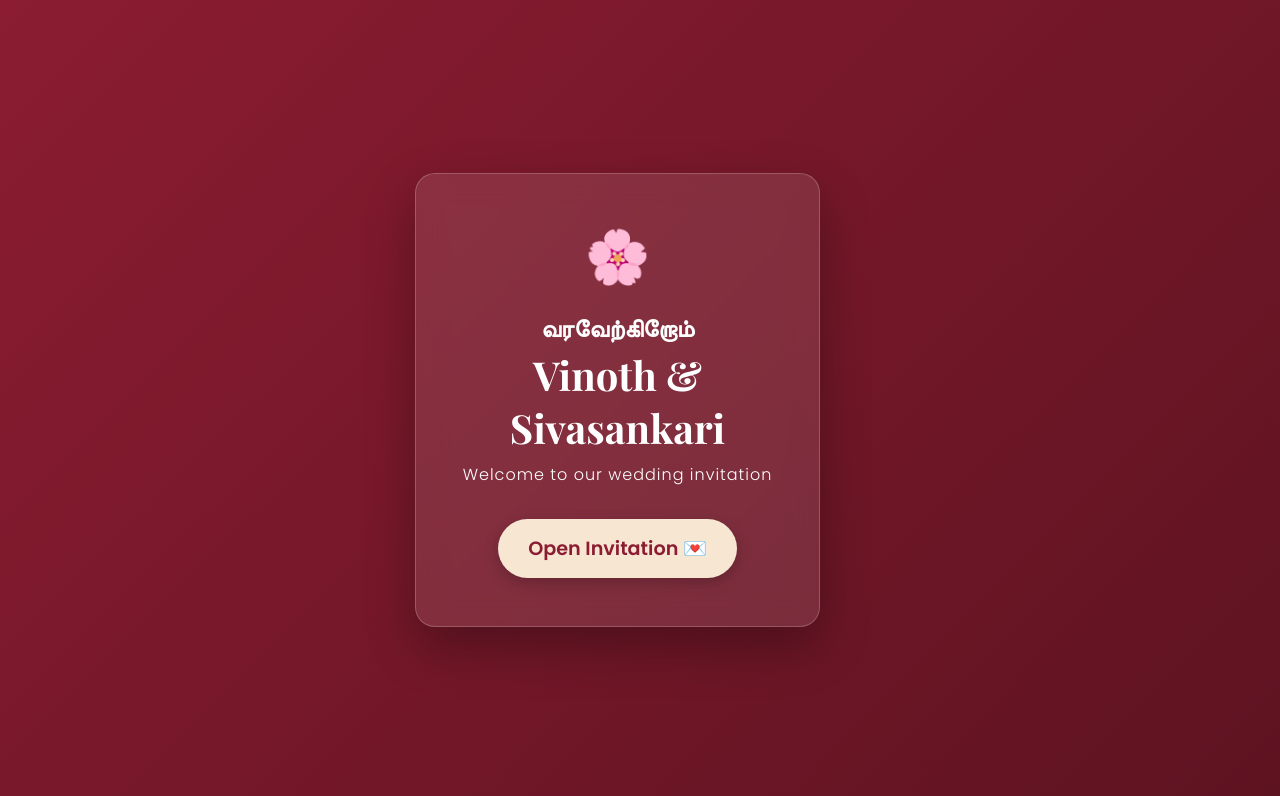
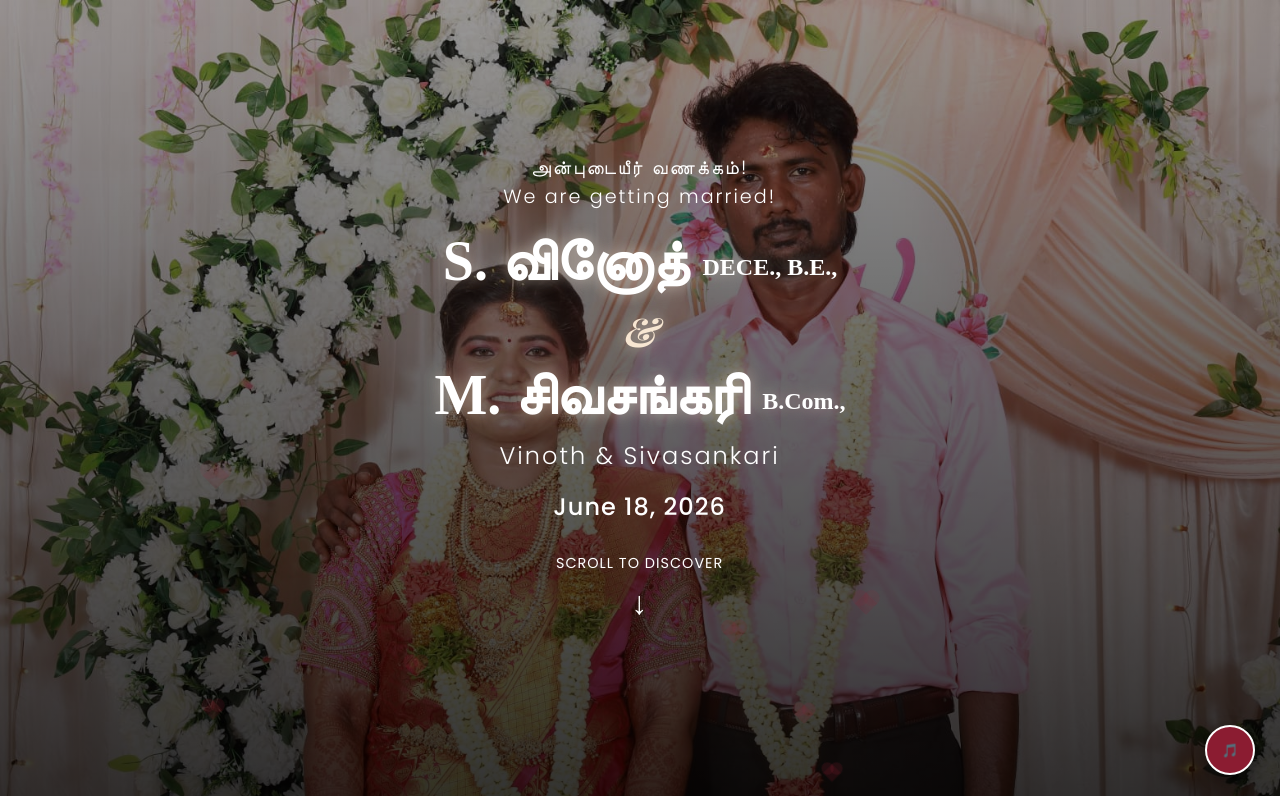
Before and after one commit to vijay00git/VinothSivasankari, a plain HTML site: page index.html in a window 1280 px wide. Shown: the top 796 px of the page. Drawn offline with nearby package versions, Linux system fonts and the light colour scheme; a web font is replaced by a local one.

Commit message:
Add files via upload

```diff
--- a/index.html
+++ b/index.html
@@ -15,8 +15,8 @@
 <body class="">
 
     <!-- Background Music -->
-    <audio id="background-music" loop>
-        <source src="Wedding Groom Entry With Nadaswaram  &amp; Thavil Accompany Kerala  Kochi.mp3" type="audio/mpeg">
+    <audio id="background-music" autoplay loop muted>
+        <source src="Tum Tum - Video Song  Enemy (Tamil)  Vishal,Arya  Anand Shankar  Vinod Kumar  Thaman S.mp3" type="audio/mpeg">
         Your browser does not support the audio element.
     </audio>
 
@@ -25,18 +25,7 @@
         <span class="icon">🎵</span>
     </button>
 
-    <!-- Welcome Overlay -->
-    <div id="welcome-overlay" class="welcome-overlay">
-        <div class="welcome-content" data-aos="zoom-in">
-            <div class="welcome-card">
-                <div class="flower-icon">🌸</div>
-                <h2 class="tamil-text">வரவேற்கிறோம்</h2>
-                <h1>Vinoth & Sivasankari</h1>
-                <p>Welcome to our wedding invitation</p>
-                <button id="open-invitation" class="btn-primary">Open Invitation 💌</button>
-            </div>
-        </div>
-    </div>
+
 
     <!-- Floating Hearts Container -->
     <div class="hearts-container" id="hearts-container"></div>
--- a/script.js
+++ b/script.js
@@ -28,42 +28,36 @@ function createHearts() {
 
 createHearts();
 
-// Audio Control & Welcome Overlay
+// Audio Control
 function initAudioControl() {
     const audio = document.getElementById('background-music');
-    const welcomeOverlay = document.getElementById('welcome-overlay');
-    const openBtn = document.getElementById('open-invitation');
     const musicBtn = document.getElementById('music-control');
 
-    if (!audio || !welcomeOverlay || !openBtn || !musicBtn) return;
+    if (!audio || !musicBtn) return;
 
-    // Initially hide scrollbar while overlay is active
-    document.body.style.overflow = 'hidden';
-
-    openBtn.addEventListener('click', function() {
-        // Start playing music
-        audio.play().then(() => {
-            console.log('Music started playing');
-            musicBtn.classList.add('playing');
-        }).catch(error => {
-            console.log('Audio playback failed:', error);
-        });
-
-        // Fade out overlay
-        welcomeOverlay.classList.add('fade-out');
-
-        // Restore scrolling
-        document.body.style.overflow = 'auto';
-
-        // Set a small delay before removing the overlay from DOM if desired,
-        // but visibility:hidden is usually enough with transition
-        setTimeout(() => {
-            welcomeOverlay.style.display = 'none';
-        }, 800);
+    // Try to play immediately (will be muted initially)
+    audio.play().catch(error => {
+        console.log('Autoplay blocked - will play on interaction');
     });
 
-    musicBtn.addEventListener('click', function() {
+    // Unmute and ensure playing on first user interaction
+    const unmuteOnInteraction = () => {
+        audio.muted = false;
+        audio.play().then(() => {
+            musicBtn.classList.add('playing');
+            musicBtn.querySelector('.icon').innerText = '🎵';
+        });
+        document.removeEventListener('click', unmuteOnInteraction);
+        document.removeEventListener('touchstart', unmuteOnInteraction);
+    };
+
+    document.addEventListener('click', unmuteOnInteraction);
+    document.addEventListener('touchstart', unmuteOnInteraction);
+
+    musicBtn.addEventListener('click', function(e) {
+        e.stopPropagation(); // Prevent trigger the unmuteOnInteraction if still active
         if (audio.paused) {
+            audio.muted = false;
             audio.play();
             musicBtn.classList.remove('paused');
             musicBtn.classList.add('playing');
--- a/style.css
+++ b/style.css
@@ -540,63 +540,6 @@ footer {
     }
 }
 
-/* Welcome Overlay */
-.welcome-overlay {
-    position: fixed;
-    top: 0;
-    left: 0;
-    width: 100%;
-    height: 100%;
-    background: linear-gradient(135deg, var(--primary-color), #5e1321);
-    z-index: 20000;
-    display: flex;
-    align-items: center;
-    justify-content: center;
-    text-align: center;
-    color: white;
-    transition: opacity 0.8s ease, visibility 0.8s;
-}
-
-.welcome-overlay.fade-out {
-    opacity: 0;
-    visibility: hidden;
-}
-
-.welcome-card {
-    background: rgba(255, 255, 255, 0.1);
-    backdrop-filter: blur(15px);
-    padding: 3rem 2rem;
-    border-radius: 20px;
-    border: 1px solid rgba(255, 255, 255, 0.2);
-    box-shadow: 0 20px 50px rgba(0,0,0,0.3);
-    max-width: 450px;
-    width: 90%;
-}
-
-.welcome-card .flower-icon {
-    font-size: 3rem;
-    margin-bottom: 1rem;
-    animation: pulse 2s infinite;
-}
-
-@keyframes pulse {
-    0% { transform: scale(1); }
-    50% { transform: scale(1.1); }
-    100% { transform: scale(1); }
-}
-
-.welcome-card h1 {
-    font-family: var(--font-heading);
-    font-size: 2.5rem;
-    margin-bottom: 0.5rem;
-}
-
-.welcome-card p {
-    margin-bottom: 2rem;
-    font-weight: 300;
-    letter-spacing: 1px;
-}
-
 /* Music Control Button */
 .music-control-btn {
     position: fixed;
```
Also changed, not shown: 1 other file.
